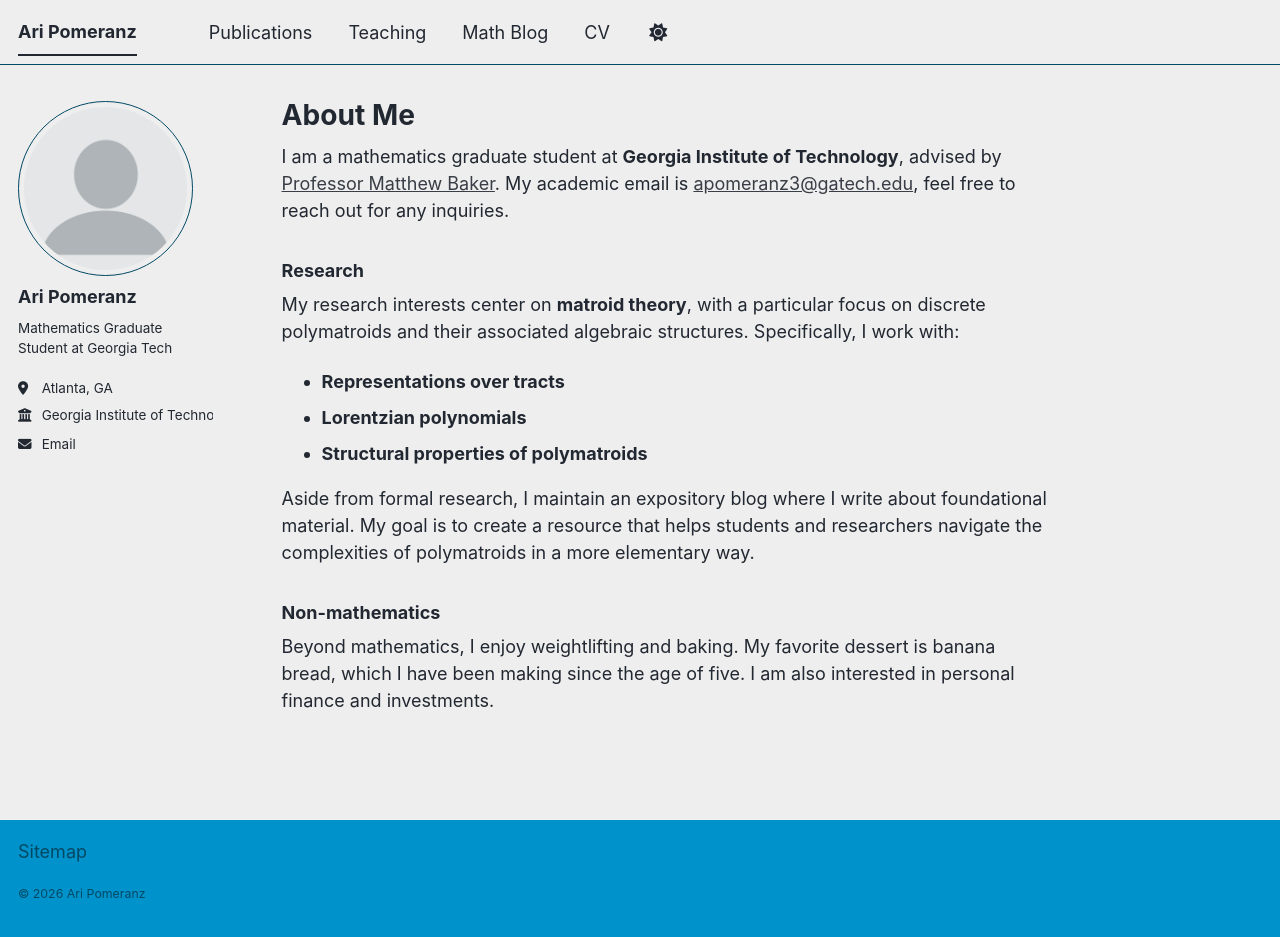
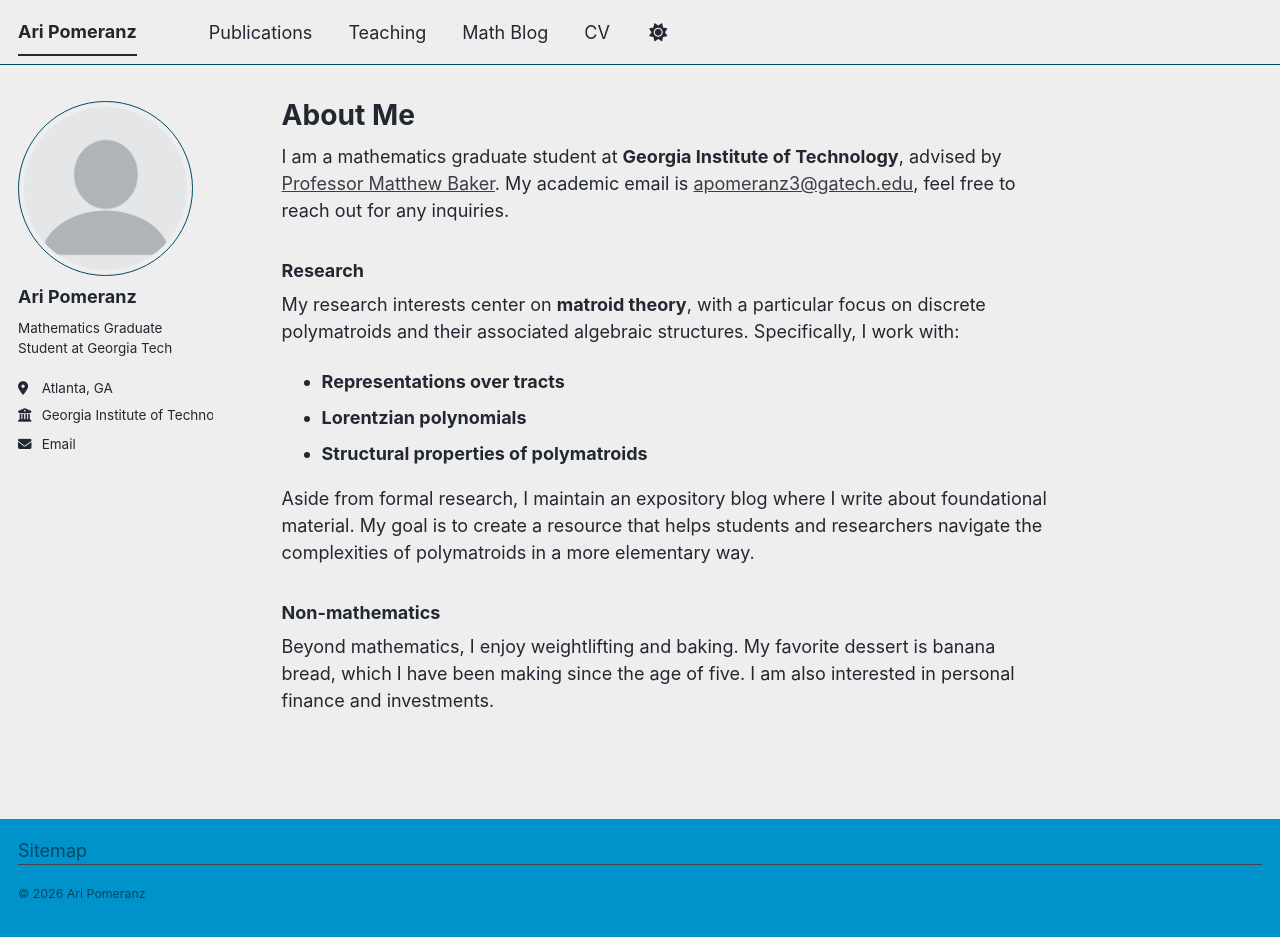
Before and after one commit to aripomeranz/aripomeranz, a Jekyll site: the page built from _pages/about.md, in a window 1280 px wide and 942 px high. Shown: the top 937 px of the window. Built offline with Jekyll 4.4.1, drawn with Linux system fonts in a browser that asks for light colours; a script bundle is joined from its source files by our own code; library files that are not in the unit come from our copies.

Commit message:
Update footer.html

```diff
--- a/_includes/footer.html
+++ b/_includes/footer.html
@@ -1,9 +1,3 @@
-<div class="page__footer-copyright" style="float: left; text-align: left; width: 100%; padding: 20px 0;">
+<div class="page__footer-copyright" style="padding: 20px 0; border-top: 1px solid #444;">
   &copy; {{ site.time | date: '%Y' }} {{ site.name | default: site.title }}
 </div>
-
-<style>
-  .page__footer-follow, .footer__links, .site-map {
-    display: none !important;
-  }
-</style>
```
